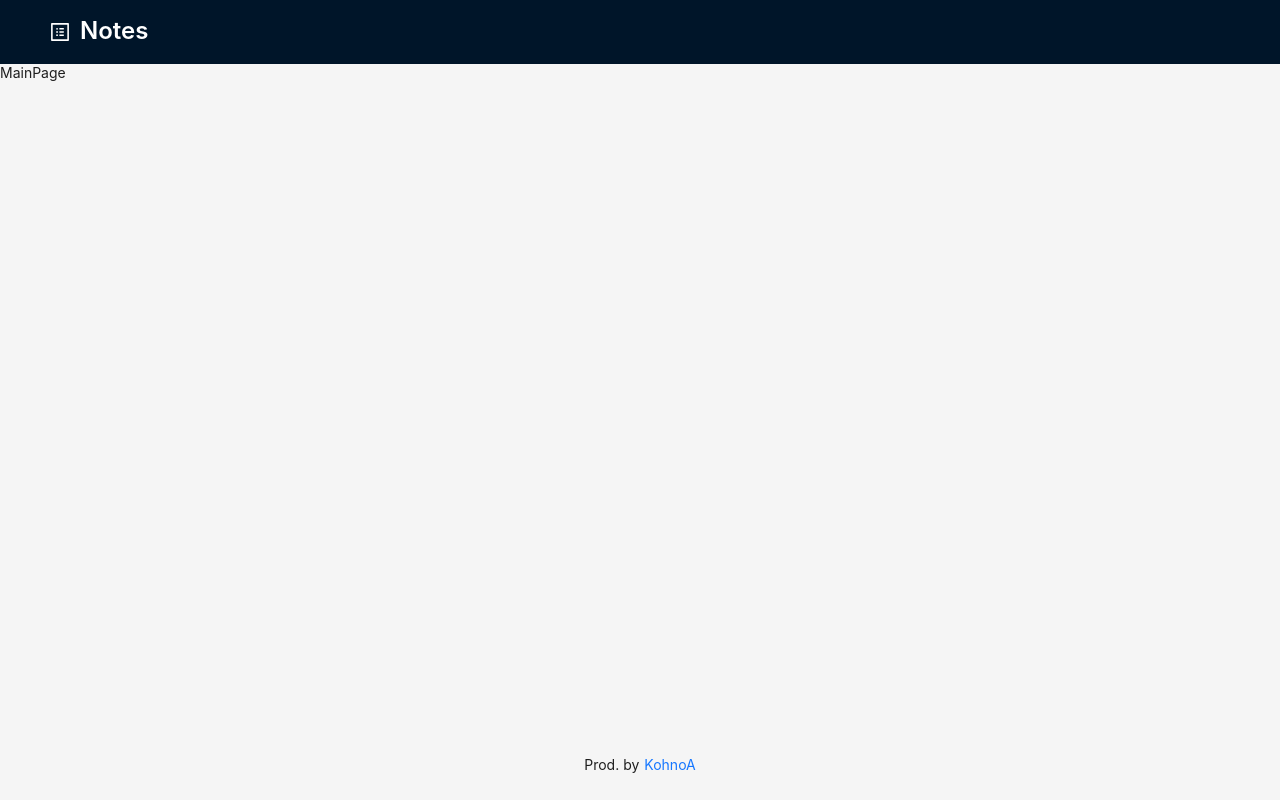
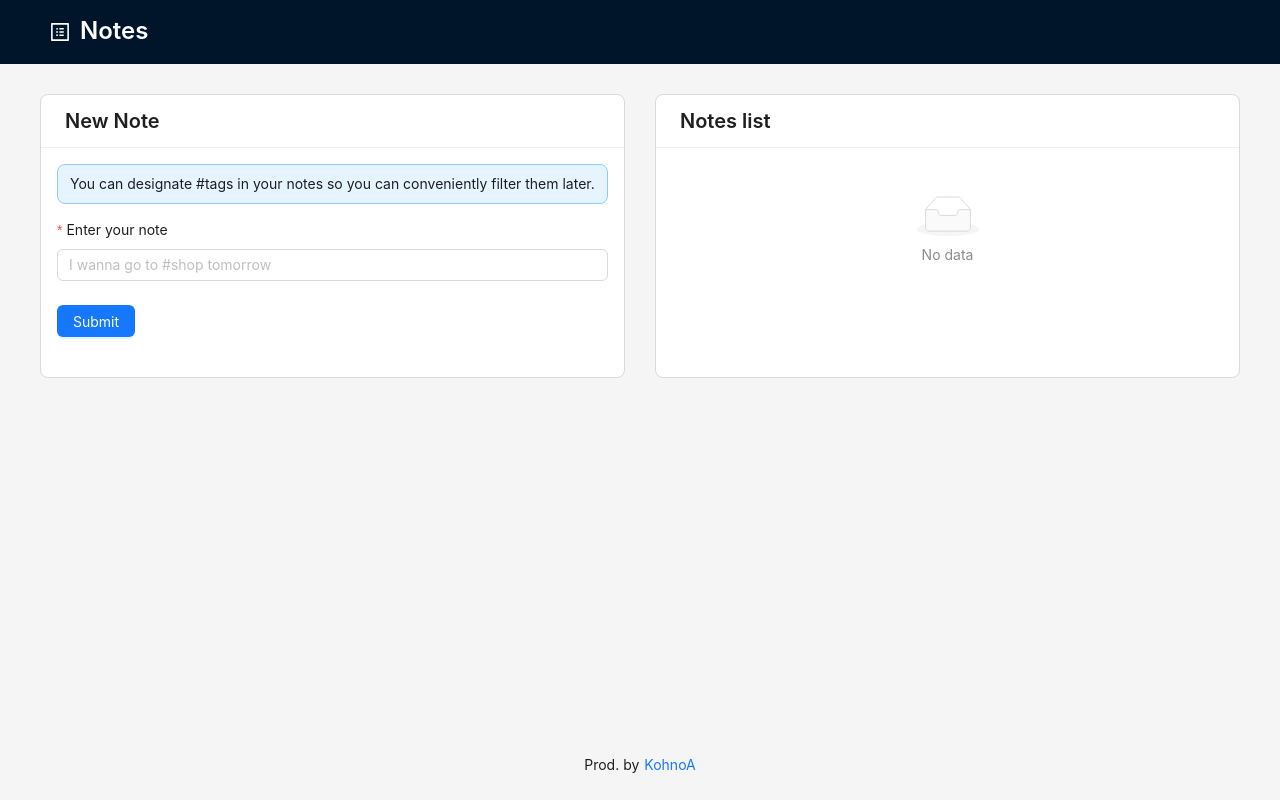
Before and after one commit to KohnoA/nyblecraft, a React (Vite) app: page / in a window 1280 px wide. Built offline with nearby package versions, Linux system fonts and the light colour scheme.

Commit message:
feat: implemented CreateNoteForm

```diff
--- /dev/null
+++ b/src/components/TagsList/TagsList.module.scss
@@ -0,0 +1,3 @@
+.tagsList {
+  margin-bottom: 24px;
+}
--- /dev/null
+++ b/src/components/TagsList/TagsList.tsx
@@ -0,0 +1,24 @@
+import { memo } from 'react';
+import { Space, Tag } from 'antd';
+import styles from './TagsList.module.scss';
+
+interface TagsListProps {
+  className?: string;
+  tags: string[];
+}
+
+export function TagsList({ className, tags }: TagsListProps) {
+  return (
+    <div className={`${styles.tagsList} ${className ?? ''}`}>
+      <Space size={[0, 'small']} wrap>
+        {tags.map((tag) => (
+          <Tag key={tag} color="processing">
+            {tag}
+          </Tag>
+        ))}
+      </Space>
+    </div>
+  );
+}
+
+export const TagsListMemo = memo(TagsList);
--- /dev/null
+++ b/src/components/TagsList/index.ts
@@ -0,0 +1 @@
+export { TagsList, TagsListMemo } from './TagsList';
--- /dev/null
+++ b/src/constants/regexps.ts
@@ -0,0 +1 @@
+export const FIND_TAGS = /[#]\w+(\s|$)/g;
--- /dev/null
+++ b/src/modules/CreateNoteForm/CreateNoteForm.tsx
@@ -0,0 +1,68 @@
+import { useEffect, useCallback, useState, FormEvent } from 'react';
+import { message, Input, Button, Form, Alert } from 'antd';
+import { FIND_TAGS } from '@/constants/regexps';
+import { TagsList } from '@/components/TagsList';
+import { FormHeaderMemo } from './components/FormHeader';
+import styles from './styles.module.scss';
+
+export default function CreateNoteForm() {
+  const [form] = Form.useForm();
+  const newNote = Form.useWatch('note', form);
+  const [tags, setTags] = useState<string[]>([]);
+
+  const onFinish = (event: FormEvent) => {
+    console.log(event);
+
+    message.success('New note added!');
+    form.resetFields();
+  };
+
+  const onFinishFailed = () => message.error('Submit failed!');
+
+  const noteInputHanlder = useCallback((str: string) => {
+    const newTagsArr = str.match(FIND_TAGS) ?? [];
+
+    setTags(Array.from(newTagsArr));
+  }, []);
+
+  useEffect(() => {
+    if (newNote) {
+      noteInputHanlder(newNote);
+    }
+  }, [noteInputHanlder, newNote]);
+
+  return (
+    <div className={styles.form}>
+      <FormHeaderMemo title="New Note" />
+      <Form
+        className={styles.form__body}
+        form={form}
+        layout="vertical"
+        onFinish={onFinish}
+        onFinishFailed={onFinishFailed}
+        autoComplete="off"
+      >
+        <Alert
+          className={styles.alert}
+          message="You can designate #tags in your notes so you can conveniently filter them later."
+        />
+
+        <Form.Item
+          name="note"
+          label="Enter your note"
+          rules={[{ required: true }, { type: 'string', min: 6 }]}
+        >
+          <Input placeholder="I wanna go to #shop tomorrow" />
+        </Form.Item>
+
+        {tags.length > 0 && <TagsList tags={tags} />}
+
+        <Form.Item>
+          <Button type="primary" htmlType="submit">
+            Submit
+          </Button>
+        </Form.Item>
+      </Form>
+    </div>
+  );
+}
--- /dev/null
+++ b/src/modules/CreateNoteForm/components/FormHeader.tsx
@@ -0,0 +1,21 @@
+import { memo } from 'react';
+import { Typography } from 'antd';
+import styles from '../styles.module.scss';
+
+const { Title } = Typography;
+
+interface FormHeaderProps {
+  title: string;
+}
+
+export function FormHeader({ title }: FormHeaderProps) {
+  return (
+    <div className={styles.form__header}>
+      <Title className={styles.title} level={4}>
+        {title}
+      </Title>
+    </div>
+  );
+}
+
+export const FormHeaderMemo = memo(FormHeader);
--- /dev/null
+++ b/src/modules/CreateNoteForm/index.ts
@@ -0,0 +1 @@
+export { default } from './CreateNoteForm';
--- /dev/null
+++ b/src/modules/CreateNoteForm/styles.module.scss
@@ -0,0 +1,25 @@
+@import '../../styles/vars';
+
+.form {
+  border: 1px solid #d9d9d9;
+  border-radius: 8px;
+
+  background-color: $white;
+
+  &__header {
+    padding: 12px 24px;
+    border-block-end: 1px solid rgba(5, 5, 5, 0.06);
+
+    .title {
+      margin: 0;
+    }
+  }
+
+  &__body {
+    padding: 16px;
+  }
+}
+
+.alert {
+  margin-bottom: 15px;
+}
--- /dev/null
+++ b/src/pages/MainPage/MainPage.module.scss
@@ -0,0 +1,14 @@
+@import '../../styles/vars';
+
+.wrapper {
+  display: grid;
+  grid-template-columns: repeat(auto-fill, minmax(500px, 1fr));
+  gap: 30px;
+}
+
+.notes {
+  background-color: $white;
+  .title {
+    margin: 0;
+  }
+}
--- a/src/pages/MainPage/MainPage.tsx
+++ b/src/pages/MainPage/MainPage.tsx
@@ -1,9 +1,26 @@
-import { Layout } from 'antd';
+import { Layout, List, Typography } from 'antd';
+import styles from './MainPage.module.scss';
+import CreateNoteForm from '@/modules/CreateNoteForm';
 
-const { Content } = Layout
+const { Title } = Typography;
+const { Content } = Layout;
 
 export default function MainPage() {
   return (
-    <Content>MainPage</Content>
-  )
+    <Content>
+      <div className={`page container ${styles.wrapper}`}>
+        <CreateNoteForm />
+
+        <List
+          className={styles.notes}
+          header={
+            <Title className={styles.title} level={4}>
+              Notes list
+            </Title>
+          }
+          bordered
+        />
+      </div>
+    </Content>
+  );
 }
--- a/src/styles/_base.scss
+++ b/src/styles/_base.scss
@@ -14,6 +14,10 @@ body {
   min-height: 100vh;
 }
 
+.page {
+  padding: 30px 40px;
+}
+
 .container {
   max-width: 1440px;
   width: 100%;
```
Also changed, not shown: 1 other file (tests, documents, lock files or other folders).
